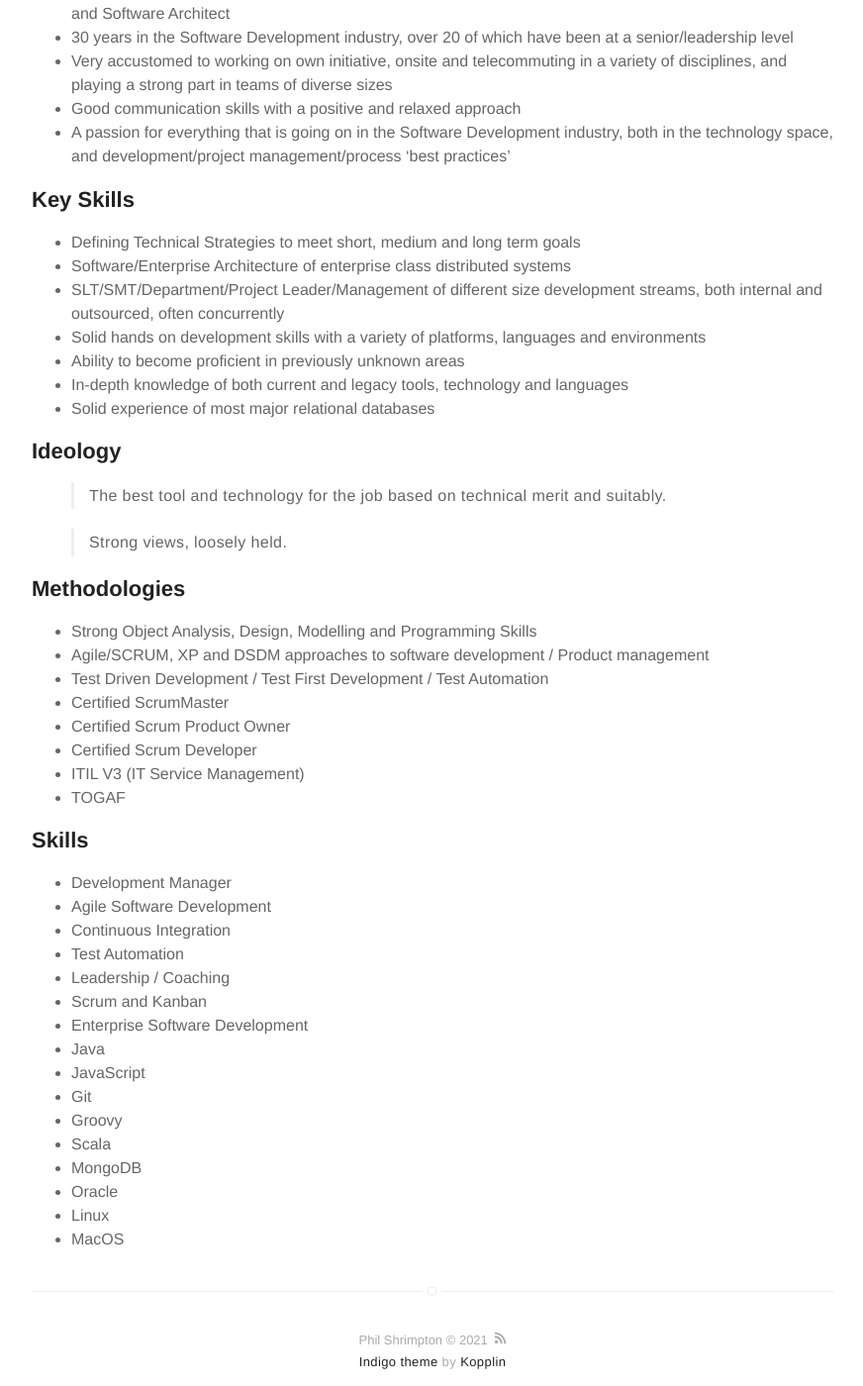
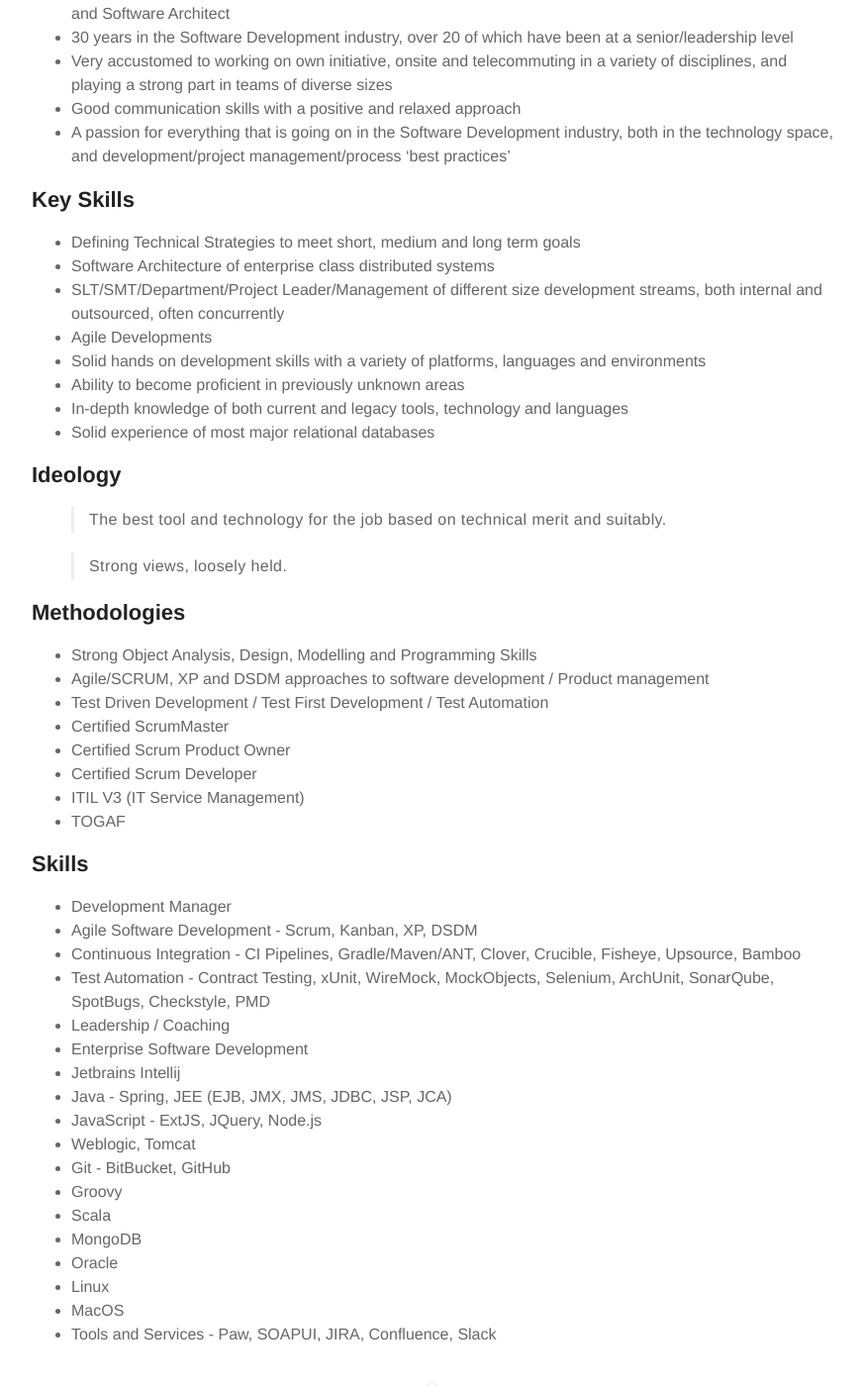
Before and after one commit to pshrimpton/pshrimpton.github.io, a Jekyll site: the page built from about.md, in a window 1280 px wide and 1400 px high, scrolled down 616 px. Shown: the whole window at 99% size, without its empty margins (203-1075 px from the left). Built offline with Jekyll 4.4.1, drawn with Linux system fonts in a browser that asks for light colours.

Commit message:
About Page Update
Signed-off-by: Phil Shrimpton <phil@shrimpton.co.uk>

```diff
--- a/about.md
+++ b/about.md
@@ -18,8 +18,9 @@
 
 <ul class="skill-list">
     <li>Defining Technical Strategies to meet short, medium and long term goals</li>
-	<li>Software/Enterprise Architecture of enterprise class distributed systems</li>
+	<li>Software Architecture of enterprise class distributed systems</li>
 	<li>SLT/SMT/Department/Project Leader/Management of different size development streams, both internal and outsourced, often concurrently</li>
+	<li>Agile Developments</li>
     <li>Solid hands on development skills with a variety of platforms, languages and environments</li>
     <li>Ability to become proficient in previously unknown areas</li>
     <li>In-depth knowledge of both current and legacy tools, technology and languages</li>
@@ -42,7 +43,7 @@
     <li>Certified ScrumMaster</li>
     <li>Certified Scrum Product Owner</li>
     <li>Certified Scrum Developer</li>
-    <li>ITIL V3  (IT Service Management)</li>
+    <li>ITIL V3 (IT Service Management)</li>
     <li>TOGAF</li>
 </ul>
 
@@ -51,19 +52,21 @@
 
 <ul class="skill-list">
 	<li>Development Manager</li>
-	<li>Agile Software Development</li>
-	<li>Continuous Integration</li>
-	<li>Test Automation</li>
+	<li>Agile Software Development - Scrum, Kanban, XP, DSDM</li>
+	<li>Continuous Integration - CI Pipelines, Gradle/Maven/ANT, Clover, Crucible, Fisheye, Upsource, Bamboo</li>
+	<li>Test Automation - Contract Testing, xUnit, WireMock, MockObjects, Selenium, ArchUnit, SonarQube, SpotBugs, Checkstyle, PMD</li>
 	<li>Leadership / Coaching</li>
-	<li>Scrum and Kanban</li>
 	<li>Enterprise Software Development</li>
-	<li>Java</li>
-	<li>JavaScript</li>
-	<li>Git</li>
+	<li>Jetbrains Intellij</li>
+	<li>Java - Spring, JEE (EJB, JMX, JMS, JDBC, JSP, JCA) </li>
+	<li>JavaScript - ExtJS, JQuery, Node.js</li>
+	<li>Weblogic, Tomcat</li>
+	<li>Git - BitBucket, GitHub</li>
 	<li>Groovy</li>
 	<li>Scala</li>
 	<li>MongoDB</li>
 	<li>Oracle</li>
 	<li>Linux</li>
 	<li>MacOS</li>
+	<li>Tools and Services - Paw, SOAPUI, JIRA, Confluence, Slack</li>
 </ul>
```
